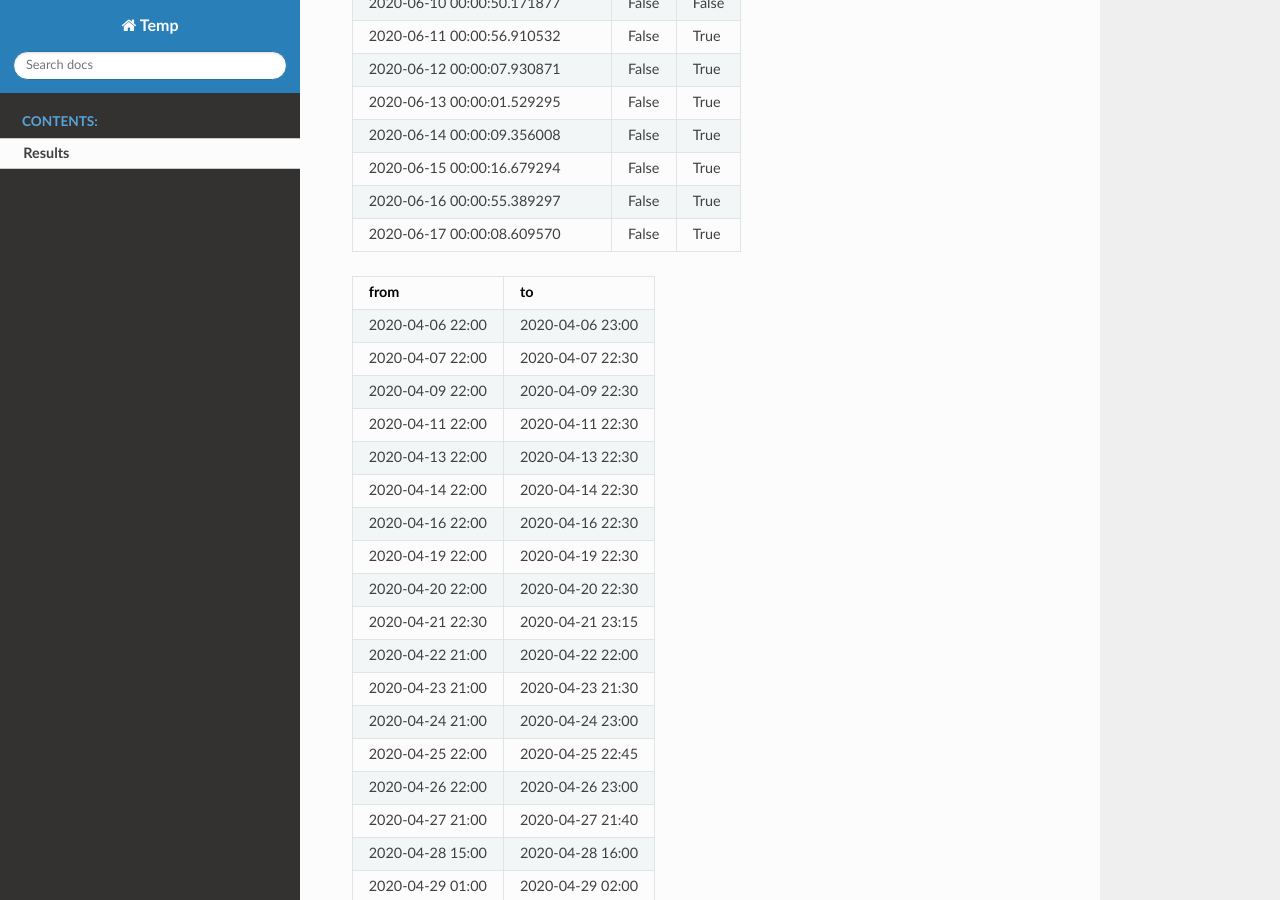
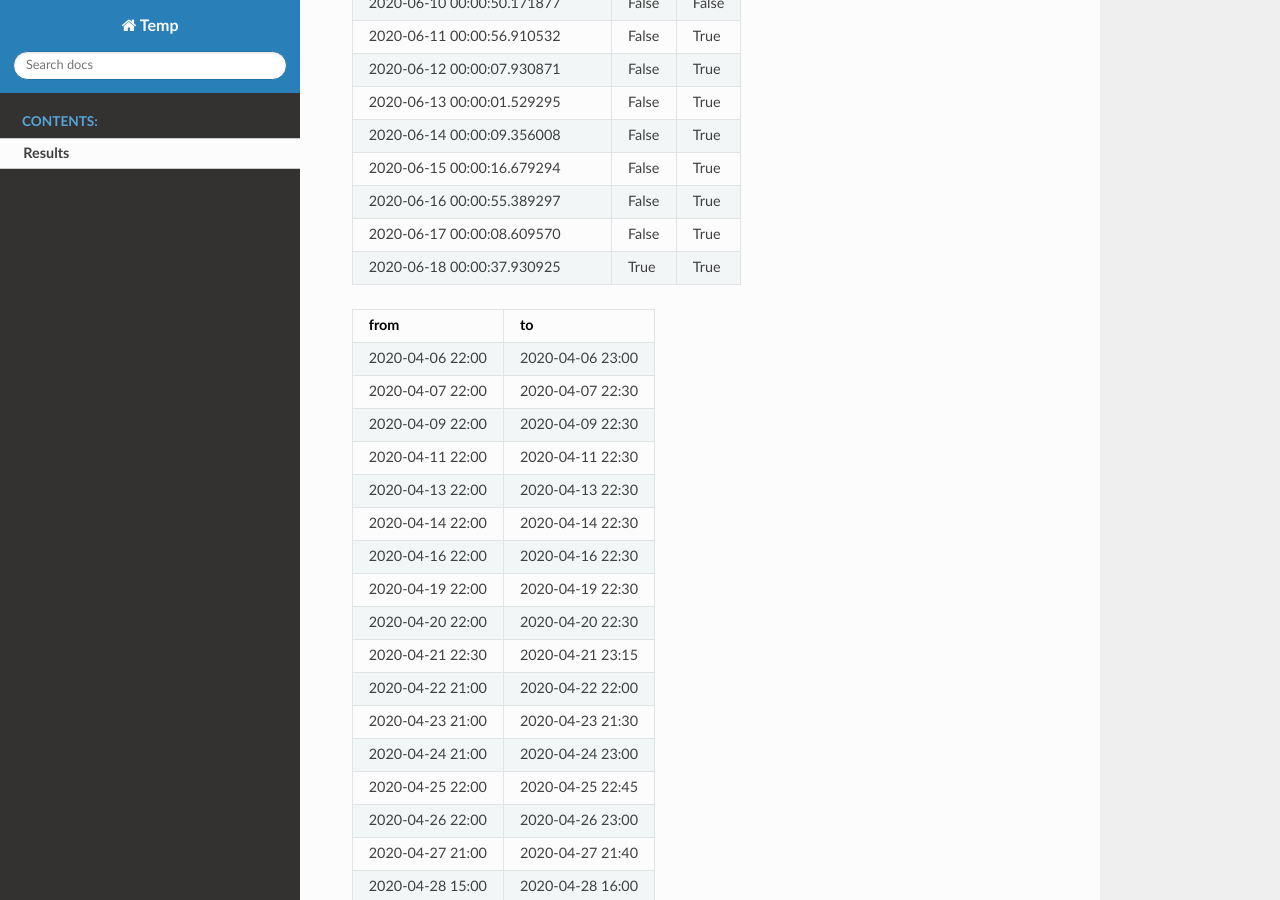
Before and after one commit to shlomow/queries-results, a Sphinx documentation site: the page built from source/results.rst, in a window 1280 px wide and 900 px high, scrolled down 2300 px. Built offline with Sphinx 7.4.7 and the Read the Docs theme 2.0.0, drawn with Linux system fonts in a browser that asks for light colours.

Commit message:
update results

```diff
--- a/source/results.rst
+++ b/source/results.rst
@@ -78,6 +78,7 @@ third experiment: 2.06.2020
    2020-06-15 00:00:16.679294, False, True
    2020-06-16 00:00:55.389297, False, True
    2020-06-17 00:00:08.609570, False, True
+   2020-06-18 00:00:37.930925, True, True
 
 .. csv-table::
    :header: "from", "to"
```
Also changed, not shown: results.json (+1 -1 lines).
